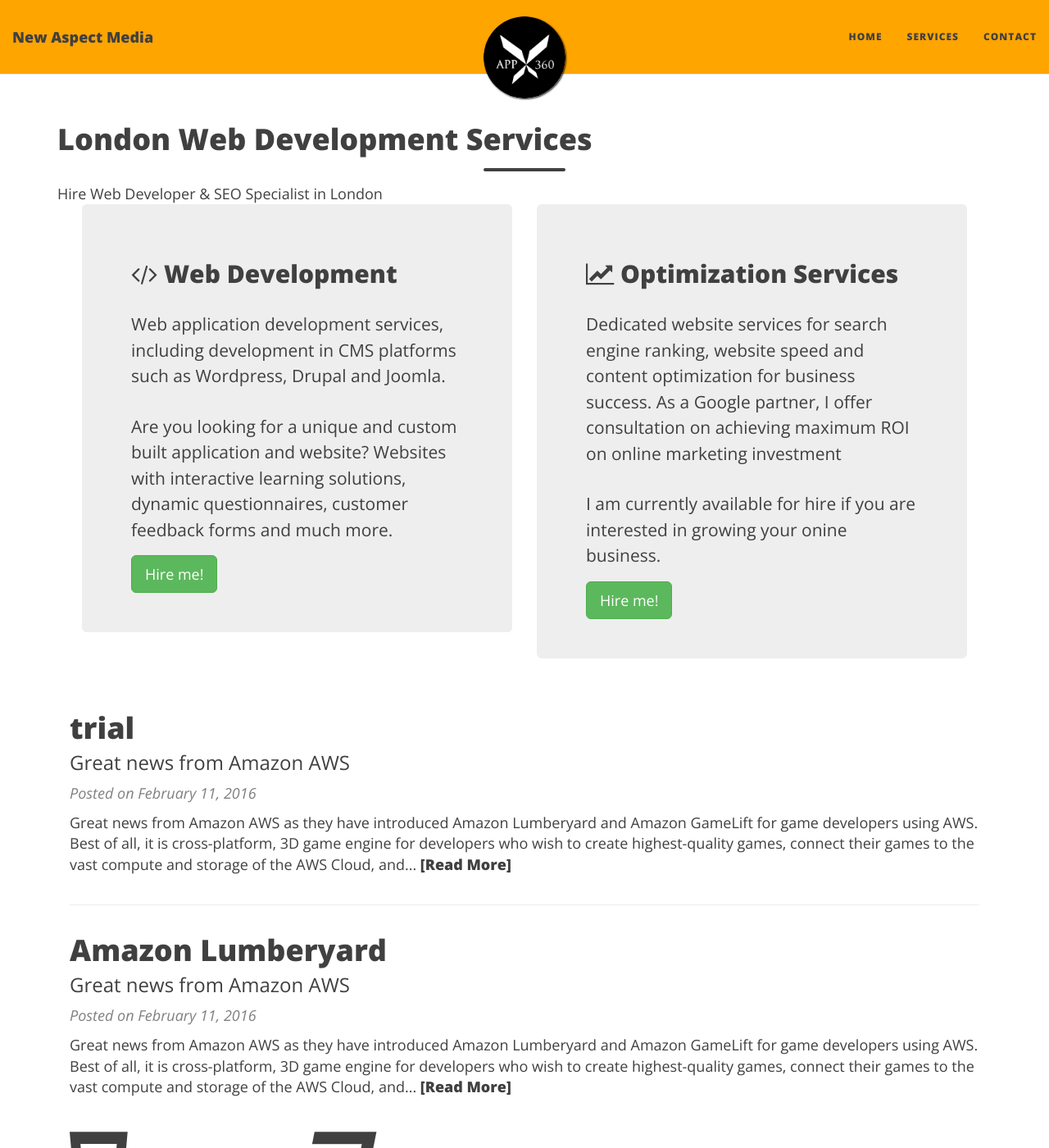
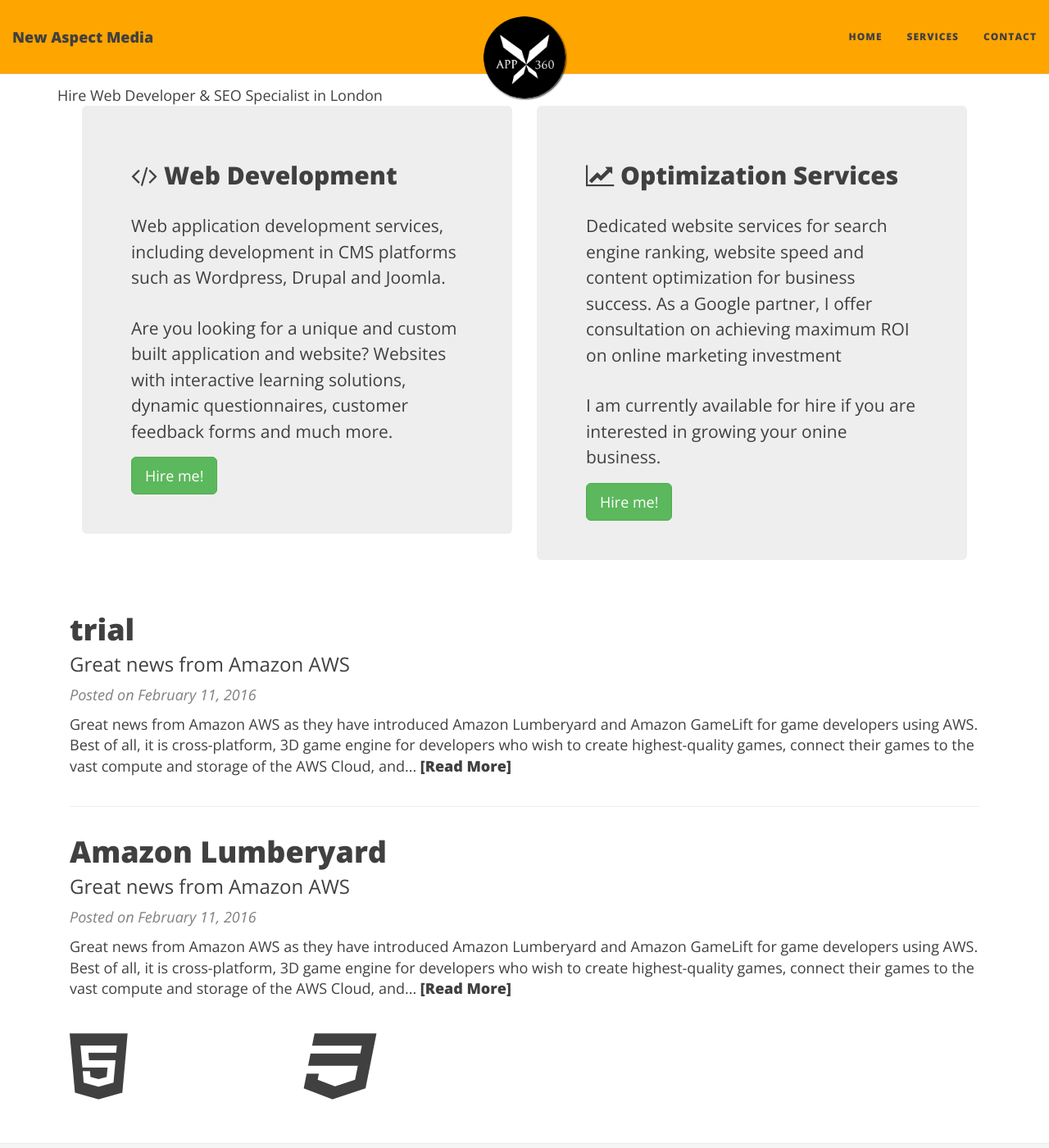
Before and after one commit to newmedia77/appxnam, a Jekyll site: the page built from index.html, in a window 1280 px wide and 1400 px high. Shown: the whole window at 82% size. Built offline with Jekyll 4.4.1, drawn with Linux system fonts in a browser that asks for light colours; nearby versions of some CDN libraries; the list of posts is cut into pages by our own code.

Commit message:
andreas
header padding

```diff
--- a/css/main.css
+++ b/css/main.css
@@ -45,7 +45,7 @@ hr.small {
 }
 @media only screen and (min-width: 768px) {
   .main-content {
-    padding-top: 130px;
+    padding-top: 10px;
   }
 }
 
```
